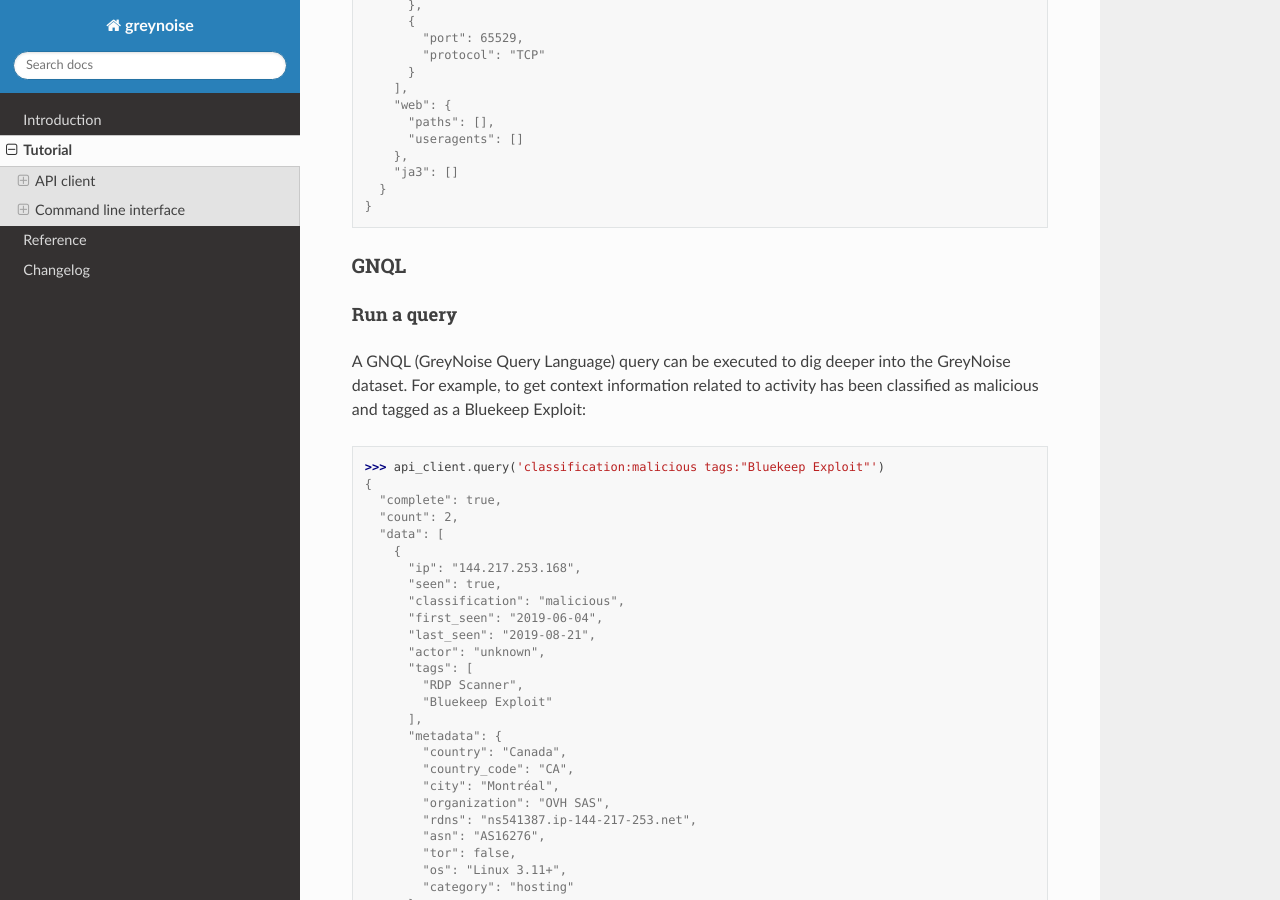
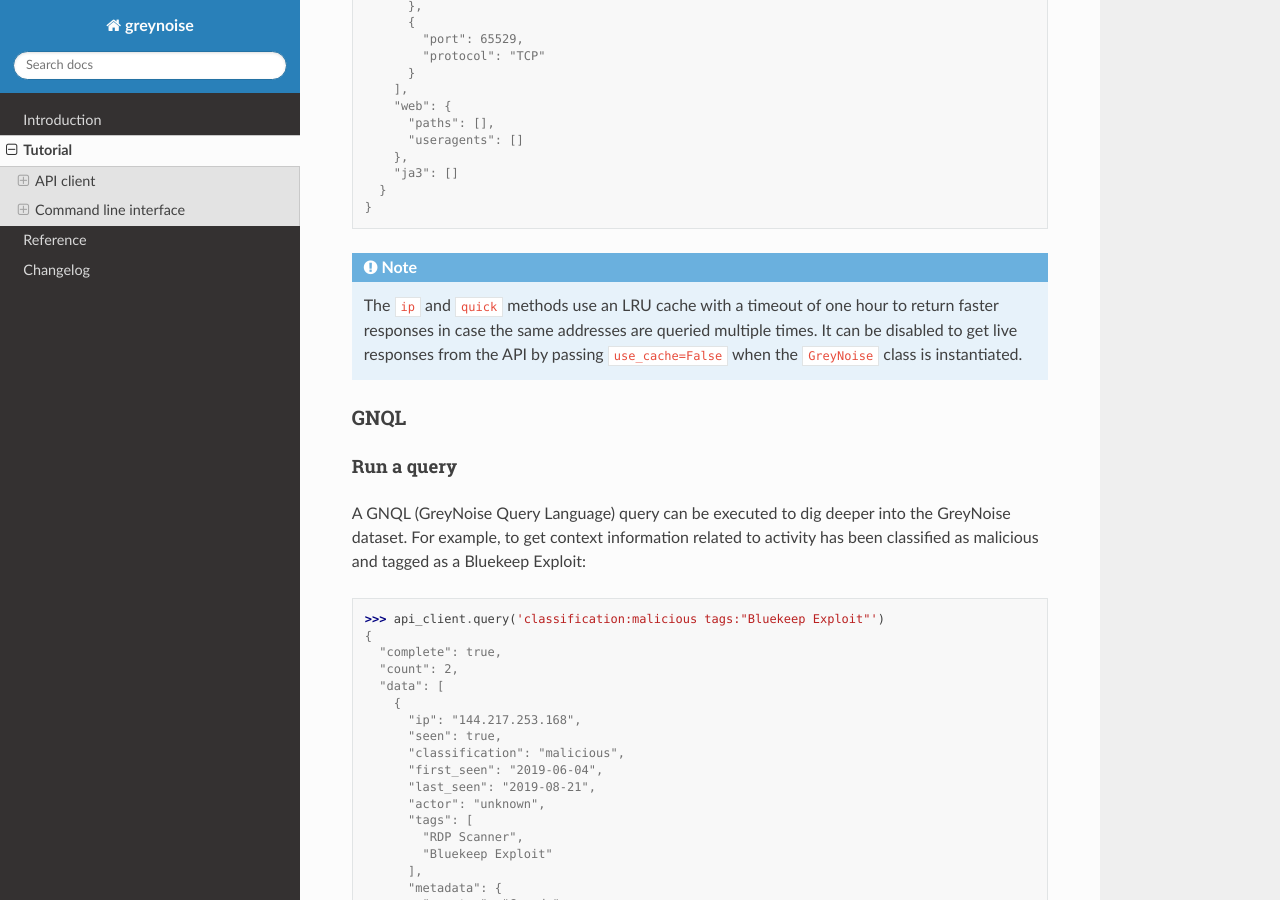
Before and after one commit to GreyNoise-Intelligence/pygreynoise, a Sphinx documentation site: the page built from docs/source/tutorial.rst, in a window 1280 px wide and 900 px high, scrolled down 1884 px. Built offline with Sphinx 7.4.7 and the Read the Docs theme 2.0.0, drawn with Linux system fonts in a browser that asks for light colours; some of the changed text lies outside the part shown.

Commit message:
Add note about the API client LRU cache

```diff
--- a/docs/source/tutorial.rst
+++ b/docs/source/tutorial.rst
@@ -21,7 +21,7 @@
 .. note::
 
    Both *api_key* and *timeout* are optional parameters and might not be required if a
-   configuration file has been created using the **greynoise setup** CLI command.
+   configuration file has been created using the ``greynoise setup`` CLI command.
 
 
 Check specific IPs
@@ -42,7 +42,7 @@
 When there's a list of IP addresses to verify, they can be checked all at once like
 this::
 
-    >>> client.quick(['8.8.8.8', '58.220.219.247'])
+    >>> api_client.quick(['8.8.8.8', '58.220.219.247'])
     [
       {
         "ip": "8.8.8.8",
@@ -105,6 +105,13 @@
         "ja3": []
       }
     }
+
+.. note::
+
+    The ``ip`` and ``quick`` methods use an LRU cache with a timeout of one hour to
+    return faster responses in case the same addresses are queried multiple times. It
+    can be disabled to get live responses from the API by passing ``use_cache=False``
+    when the ``GreyNoise`` class is instantiated.
 
 
 GNQL
@@ -528,7 +535,7 @@
 .. note::
 
    This is the default command, that is, you can save some typing by just
-   writing **greynoise <query>** instead of **greynose query <query>**.
+   writing ``greynoise <query>`` instead of ``greynose query <query>``.
 
 
 Get statistics
```
